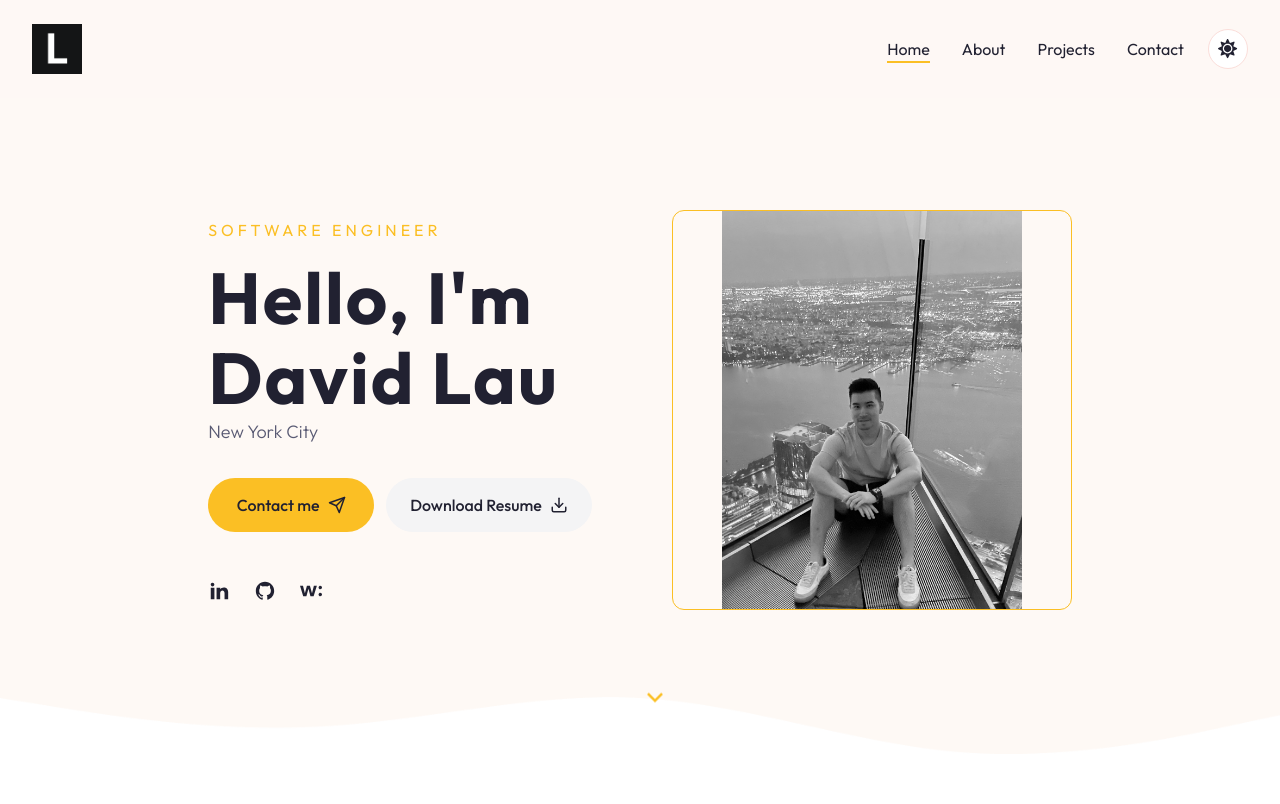
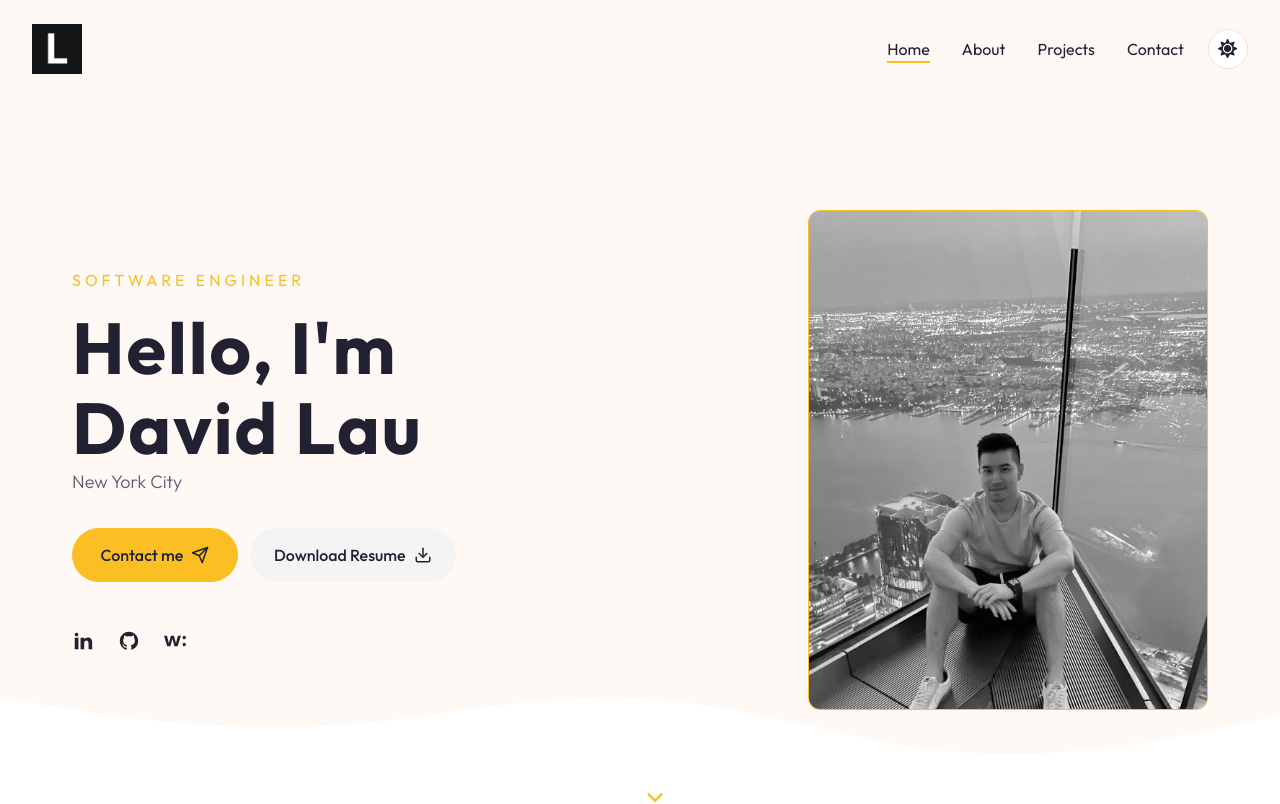
Before and after one commit to dlaucodes/devlau, a Next.js app: page / in a window 1280 px wide. Shown: the top 804 px of the page. Built offline with nearby package versions, Linux system fonts and the light colour scheme.

Commit message:
center picture:

```diff
--- a/components/DevImg.tsx
+++ b/components/DevImg.tsx
@@ -4,8 +4,8 @@ const DevImg = ({containerStyles, imgSrc}) => {
   return (
     <div className={`${containerStyles}`}>
         <Image src={imgSrc}
-        width={300}
-        height={300}
+        width={400}
+        height={400}
          priority alt="" />
     </div>
   )
--- a/components/Hero.tsx
+++ b/components/Hero.tsx
@@ -12,7 +12,7 @@ const Hero = () => {
   return (
     <section className='py-12 xl:py-24 h-[82vh] xl:pt-28 bg-hero bg-no-repeat bg-bottom bg-cover dark:bg-none'>
         <div className="container mx-auto">
-            <div className="flex justify-center gap-x-20">
+            <div className="flex justify-between px-10">
                 <div className='flex max-w-[600px] flex-col justify-center mx-auto xl:mx-0 text-center xl:text-left'>
                    <div className="text-m uppercase font-semi-bold mb-4 text-primary tracking-[4px]">
                        Software Engineer
@@ -39,8 +39,8 @@ const Hero = () => {
                     iconsStyles='text-foreground text-[22px] hover:text-primary transition-all' />
                 </div>
                 <div className="hidden xl:flex relative justify-center items-center ">
-                    <div className=' w-[400px] h-[400px] bg-no-repeat items-center border border-primary rounded-xl overflow-hidden justify-center'>
-                       <DevImg containerStyles='flex justify-items-center justify-center'
+                    <div className=' w-[400px] h-[500px] bg-no-repeat items-center content-center border border-primary rounded-xl overflow-hidden justify-center'>
+                       <DevImg containerStyles='flex justify-items-center justify-center pb-20'
                        imgSrc='/assets/hero/personal.jpeg'
                        />
                     </div>
```
